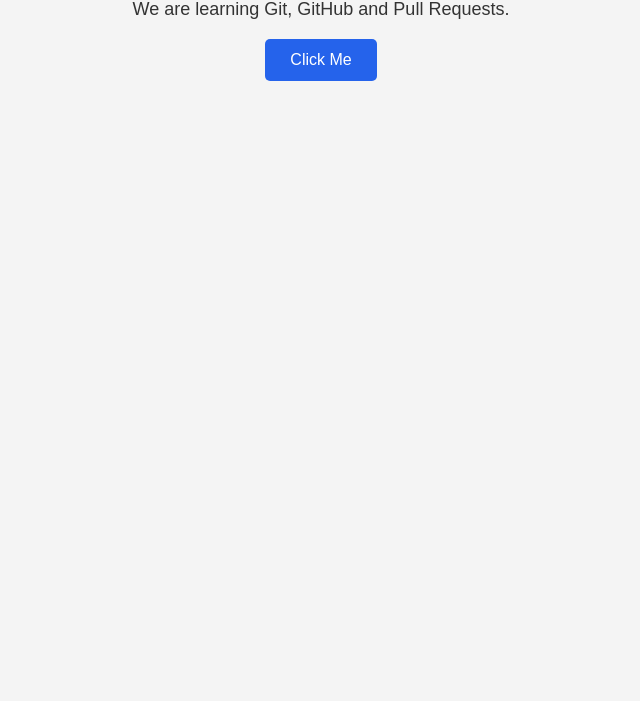
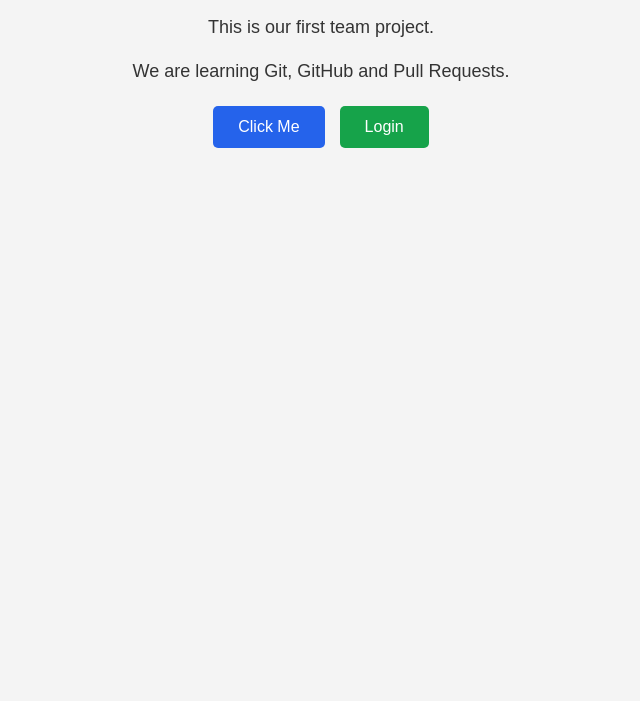
Before and after one commit to DF-AISH30/Practicing-PR-MERGE-REVIEW, a plain HTML site: page project_1/index.html in a window 1280 px wide. Shown: the part 99-800 px from the top of the page, without its empty margins (319-959 px from the left). Drawn offline with Linux system fonts and the light colour scheme.

Commit message:
Feature: add login page

```diff
--- a/project_1/index.html
+++ b/project_1/index.html
@@ -1,18 +1,23 @@
-
-<!DOCTYPE html>
+<!doctype html>
 <html lang="en">
   <head>
-    <meta charset="UTF-8">
+    <meta charset="UTF-8" />
+    <meta name="viewport" content="width=device-width, initial-scale=1.0" />
     <link rel="stylesheet" href="style.css" />
-    <meta name="viewport" content="width=device-width, initial-scale=1.0">
     <title>GitHub Practice Project</title>
   </head>
 
   <body>
+    <h1>Welcome to Our Team Project</h1>
     <p>This is our first team project.</p>
     <p>We are learning Git, GitHub and Pull Requests.</p>
-     <button onclick="alert('Hello Team!')">
-        Click Me
+
+    <div class="button-container">
+      <button onclick="alert('Hello Team!')">Click Me</button>
+
+      <button class="login-btn" onclick="window.location.href = 'login.html'">
+        Login
       </button>
+    </div>
   </body>
 </html>
--- a/project_1/style.css
+++ b/project_1/style.css
@@ -29,7 +29,15 @@ p {
     line-height: 1.6;
 }
 
-/* Button */
+/* Button Container */
+.button-container {
+    display: flex;
+    justify-content: center;
+    gap: 15px;
+    margin-top: 20px;
+}
+
+/* Common Button Styling */
 button {
     background-color: #2563eb;
     color: white;
@@ -45,3 +53,12 @@ button {
 button:hover {
     background-color: #1e40af;
 }
+
+/* Login Button */
+.login-btn {
+    background-color: #16a34a;
+}
+
+.login-btn:hover {
+    background-color: #15803d;
+}
```
Also changed, not shown: project_1/login.html (added, +29 -0 lines). Lines whose indentation alone changed are shown as unchanged.
